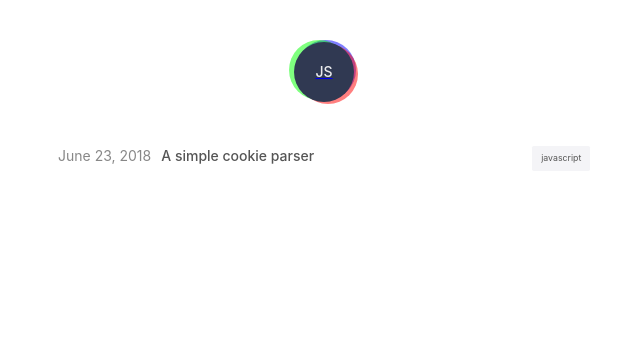
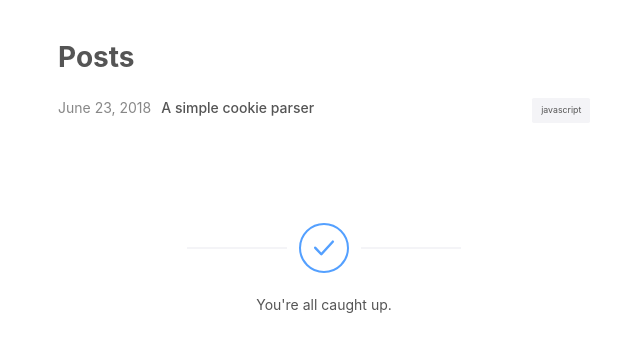
Before and after one commit to johnsylvain/blog, a Gatsby site: page / in a window 1280 px wide. Shown: the whole page, without its empty margins (316-956 px from the left). Built offline with nearby package versions, Linux system fonts and the light colour scheme; Gatsby itself is replaced by a stand-in of ours; some packages are replaced by stand-ins of ours.

Commit message:
add blog post template

```diff
--- /dev/null
+++ b/gatsby-browser.js
@@ -0,0 +1 @@
+import './src/util/theme.css';
--- a/gatsby-config.js
+++ b/gatsby-config.js
@@ -3,7 +3,20 @@ module.exports = {
     title: 'John Sylvain'
   },
   plugins: [
-    `gatsby-transformer-remark`,
+    {
+      resolve: `gatsby-transformer-remark`,
+      options: {
+        plugins: [
+          {
+            resolve: 'gatsby-remark-prismjs',
+            options: {
+              inlineCodeMarker: '÷'
+            }
+          }
+        ]
+      }
+    },
+
     {
       resolve: `gatsby-source-filesystem`,
       options: {
--- a/package.json
+++ b/package.json
@@ -1,6 +1,6 @@
 {
-  "name": "gatsby-starter-hello-world",
-  "description": "Gatsby hello world starter",
+  "name": "blog",
+  "description": "John Sylvain Blog",
   "license": "MIT",
   "scripts": {
     "develop": "gatsby develop",
@@ -11,8 +11,10 @@
   "dependencies": {
     "gatsby": "^2.0.33",
     "gatsby-plugin-typography": "^2.2.2",
+    "gatsby-remark-prismjs": "^3.1.4",
     "gatsby-source-filesystem": "^2.0.11",
     "gatsby-transformer-remark": "^2.1.15",
+    "prismjs": "^1.15.0",
     "react": "^16.5.1",
     "react-dom": "^16.5.1",
     "react-typography": "^0.16.18",
--- /dev/null
+++ b/src/components/Container.js
@@ -0,0 +1,11 @@
+import React from 'react';
+import styled from 'styled-components';
+
+const Container = styled.main`
+  max-width: 40rem;
+  margin: 3em auto;
+  padding: 0 1rem;
+  color: #555;
+`;
+
+export default Container;
--- /dev/null
+++ b/src/components/Footer.js
@@ -0,0 +1,53 @@
+import React from 'react';
+import styled from 'styled-components';
+import CheckmarkIcon from '../../static/checkmark.svg';
+
+const Checkmark = styled.div`
+  width: 50px;
+  height: 50px;
+  border: 2px solid #54a0ff;
+  border-radius: 50%;
+  display: flex;
+  align-items: center;
+  justify-content: center;
+  position: relative;
+  margin: 0 auto 20px;
+
+  ::before,
+  ::after {
+    content: '';
+    position: absolute;
+    width: 100px;
+    height: 2px;
+    background-color: #f4f4f7;
+  }
+
+  ::before {
+    right: 60px;
+  }
+
+  ::after {
+    left: 60px;
+  }
+
+  img {
+    display: block;
+    margin: 0;
+    width: 30px;
+    height: 30px;
+  }
+`;
+
+const Footer = styled.footer`
+  text-align: center;
+  margin: 100px 0;
+`;
+
+export default () => (
+  <Footer>
+    <Checkmark>
+      <img src={CheckmarkIcon} alt="" />
+    </Checkmark>
+    You're all caught up.
+  </Footer>
+);
--- a/src/pages/index.js
+++ b/src/pages/index.js
@@ -1,14 +1,9 @@
 import React from 'react';
 import styled from 'styled-components';
 import Logo from '../components/Logo';
-import { Link } from 'gatsby';
-
-const Container = styled.main`
-  max-width: 40rem;
-  margin: 3em auto;
-  padding: 0 1rem;
-  color: #555;
-`;
+import Footer from '../components/Footer';
+import Container from '../components/Container';
+import { graphql, Link } from 'gatsby';
 
 const PostPreview = styled(Link)`
   display: flex;
@@ -18,7 +13,7 @@ const PostPreview = styled(Link)`
   margin-bottom: 1em;
 
   &:hover :nth-child(2) {
-    color: royalblue;
+    color: #54a0ff;
   }
 `;
 
@@ -42,9 +37,7 @@ const Tag = styled.div`
 const Layout = ({ data }) => {
   return (
     <Container>
-      <Link to="/">
-        <Logo>JS</Logo>
-      </Link>
+      <h1>Posts</h1>
       <div>
         {data.allMarkdownRemark.edges.map(
           ({
@@ -62,6 +55,7 @@ const Layout = ({ data }) => {
           )
         )}
       </div>
+      <Footer />
     </Container>
   );
 };
--- /dev/null
+++ b/src/util/theme.css
@@ -0,0 +1,179 @@
+code[class*="language-"],
+pre[class*="language-"] {
+  font-family: 'Source Code Pro', Consolas, monospace;
+  line-height: 1.575;
+  direction: ltr;
+  text-align: left;
+  white-space: pre;
+  word-spacing: normal;
+  word-break: normal;
+  -webkit-hyphens: none;
+  -moz-hyphens: none;
+  -ms-hyphens: none;
+  hyphens: none;
+  background: #f5f7ff;
+  color: #5e6687;
+}
+
+pre[class*="language-"]::-moz-selection, pre[class*="language-"] ::-moz-selection,
+code[class*="language-"]::-moz-selection, code[class*="language-"] ::-moz-selection {
+  text-shadow: none;
+  background: #dfe2f1;
+}
+
+pre[class*="language-"]::selection, pre[class*="language-"] ::selection,
+code[class*="language-"]::selection, code[class*="language-"] ::selection {
+  text-shadow: none;
+  background: #dfe2f1;
+}
+
+/* Code blocks */
+pre[class*="language-"] {
+  padding: 1em;
+  margin: .5em 0;
+  overflow: auto;
+}
+
+/* Inline code */
+:not(pre) > code[class*="language-"] {
+  padding: .1em;
+  border-radius: .3em;
+}
+
+.token.comment,
+.token.prolog,
+.token.doctype,
+.token.cdata {
+  color: #898ea4;
+}
+
+.token.punctuation {
+  color: #5e6687;
+}
+
+.token.namespace {
+  opacity: .7;
+}
+
+.token.operator,
+.token.boolean,
+.token.number {
+  color: #c76b29;
+}
+
+.token.property {
+  color: #c08b30;
+}
+
+.token.tag {
+  color: #3d8fd1;
+}
+
+.token.string {
+  color: #22a2c9;
+}
+
+.token.selector {
+  color: #6679cc;
+}
+
+.token.attr-name {
+  color: #c76b29;
+}
+
+.token.entity,
+.token.url,
+.language-css .token.string,
+.style .token.string {
+  color: #22a2c9;
+}
+
+.token.attr-value,
+.token.keyword,
+.token.control,
+.token.directive,
+.token.unit {
+  color: #ac9739;
+}
+
+.token.statement,
+.token.regex,
+.token.atrule {
+  color: #22a2c9;
+}
+
+.token.placeholder,
+.token.variable {
+  color: #3d8fd1;
+}
+
+.token.deleted {
+  text-decoration: line-through;
+}
+
+.token.inserted {
+  border-bottom: 1px dotted #202746;
+  text-decoration: none;
+}
+
+.token.italic {
+  font-style: italic;
+}
+
+.token.important,
+.token.bold {
+  font-weight: bold;
+}
+
+.token.important {
+  color: #c94922;
+}
+
+.token.entity {
+  cursor: help;
+}
+
+pre > code.highlight {
+  outline: 0.4em solid #c94922;
+  outline-offset: .4em;
+}
+
+/* overrides color-values for the Line Numbers plugin
+ * http://prismjs.com/plugins/line-numbers/
+ */
+.line-numbers .line-numbers-rows {
+  border-right-color: #dfe2f1;
+}
+
+.line-numbers-rows > span:before {
+  color: #979db4;
+}
+
+/* overrides color-values for the Line Highlight plugin
+ * http://prismjs.com/plugins/line-highlight/
+ */
+.line-highlight {
+  background: rgba(107, 115, 148, 0.2);
+  background: -webkit-linear-gradient(left, rgba(107, 115, 148, 0.2) 70%, rgba(107, 115, 148, 0));
+  background: linear-gradient(to right, rgba(107, 115, 148, 0.2) 70%, rgba(107, 115, 148, 0));
+}
+
+.gatsby-highlight {
+    -webkit-overflow-scrolling: touch;
+    overflow: hidden;
+    padding: 20px 2.5rem;
+    margin: 2.2em -2.5rem;
+    border-radius: 4px;
+    background: #f4f6f8;
+    line-height: 1.2rem;
+    font-size: 0.825rem;
+    font-family: 'Source Code Pro';
+}
+
+@media (max-width: 768px) {
+    .gatsby-highlight {
+        margin: 2.2rem -1rem;
+        padding: 20px 1rem;
+        border-radius: 0px;
+    }
+}
--- a/src/util/typography.js
+++ b/src/util/typography.js
@@ -4,6 +4,7 @@ const typography = new Typography({
   baseFontSize: '14px',
   baseLineHeight: 1.666,
   bodyFontFamily: [
+    'Avenir Next',
     '-apple-system',
     'BlinkMacSystemFont',
     'Helvetica Neue',
@@ -12,12 +13,13 @@ const typography = new Typography({
     'sans-serif'
   ],
   headerFontFamily: [
-    'EB Garamond',
-    'Times New Roman',
-    'Droid Serif',
-    'Times',
-    'Source Serif Pro',
-    'serif'
+    'Avenir Next',
+    '-apple-system',
+    'BlinkMacSystemFont',
+    'Helvetica Neue',
+    'Helvetica',
+    'Arial',
+    'sans-serif'
   ],
   googleFonts: [
     {
@@ -28,7 +30,23 @@ const typography = new Typography({
       name: 'Source Code Pro',
       styles: ['400', '500', '700']
     }
-  ]
+  ],
+  overrideStyles: () => ({
+    h2: {
+      'text-align': 'center',
+      margin: '3rem 0 2rem',
+      'font-size': '1.62rem'
+    },
+    'h2::before, h2::after': {
+      content: '""',
+      display: 'inline-block',
+      'vertical-align': 'middle',
+      width: '46px',
+      height: '2px',
+      background: '#f4f4f7',
+      margin: '0 20px'
+    }
+  })
 });
 
 if (process.env.NODE_ENV !== 'production') {
```
Also changed, not shown: gatsby-node.js (+46 -0 lines), src/templates/blog-post.js (+36 -0 lines), static/checkmark.svg (added), 1 other file.
